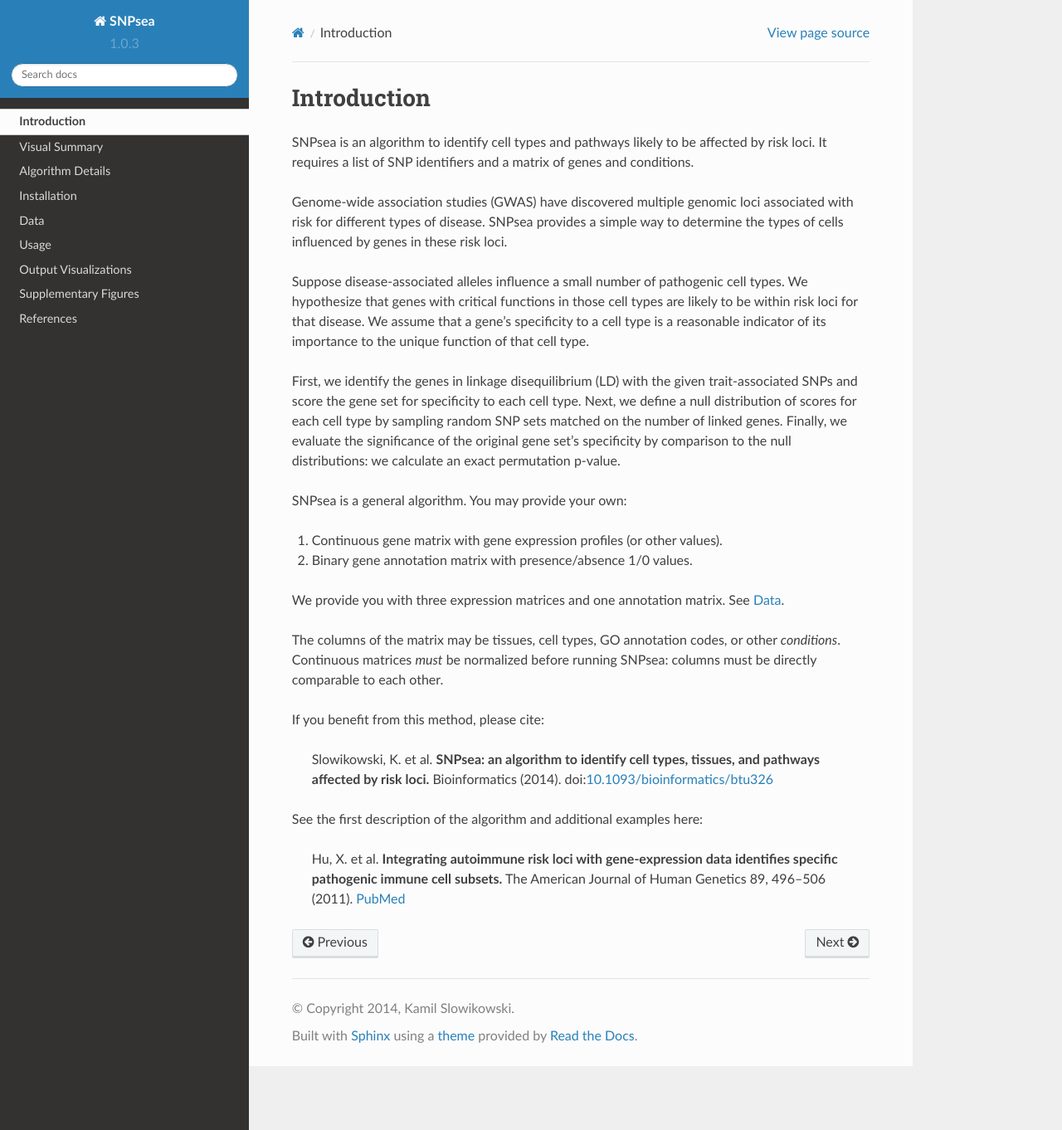
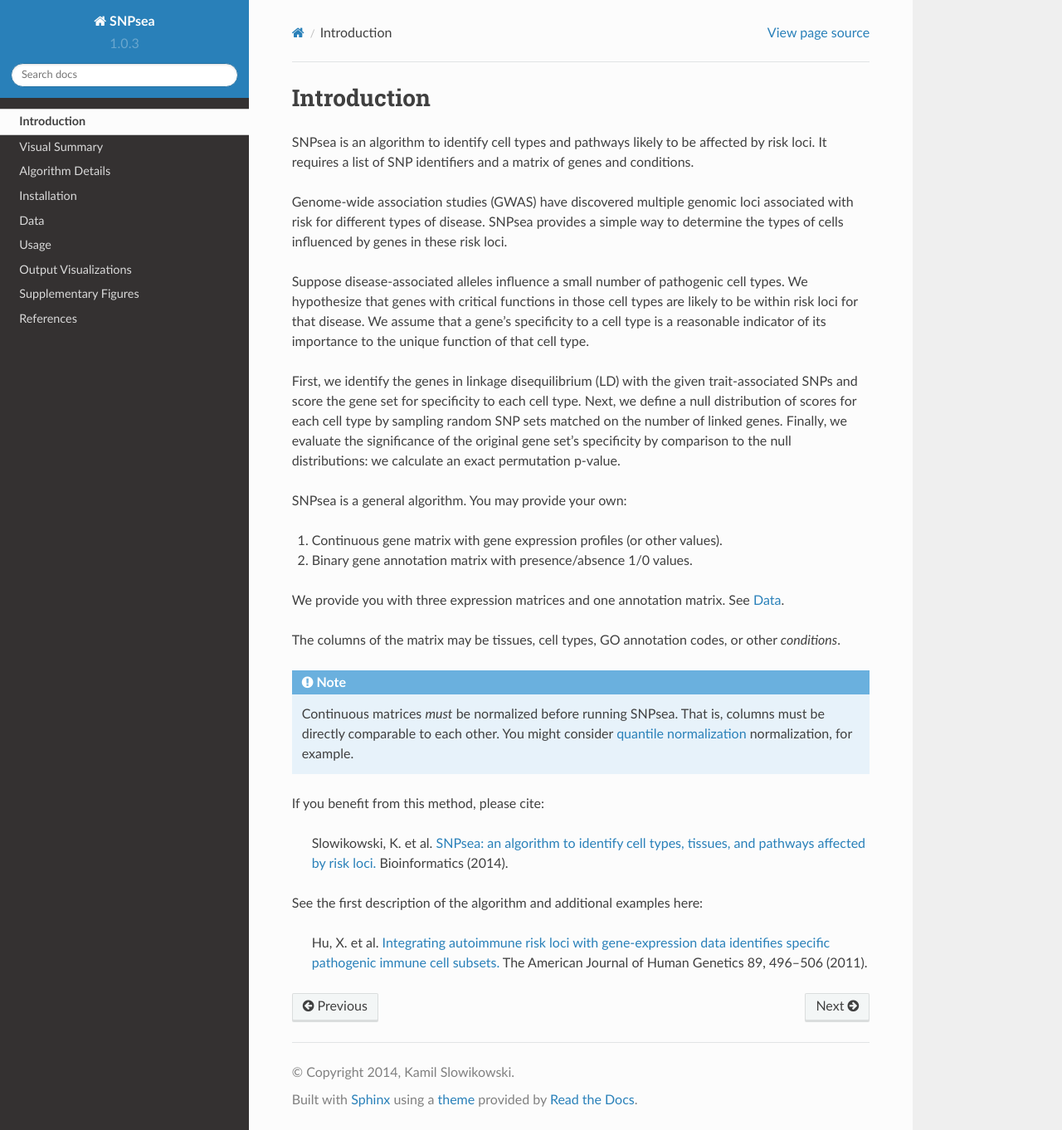
Before and after one commit to slowkow/snpsea, a Sphinx documentation site: the page built from docs/introduction.rst, in a window 1280 px wide and 1362 px high. Shown: the whole window at 83% size. Built offline with Sphinx 7.4.7 and the Read the Docs theme 2.0.0, drawn with Linux system fonts in a browser that asks for light colours.

Commit message:
fix links in introduction
Also, make the note about normalization more noticeable and add a link to
quantilize normalization.

```diff
--- a/docs/introduction.rst
+++ b/docs/introduction.rst
@@ -31,23 +31,27 @@ SNPsea is a general algorithm. You may provide your own:
 2. Binary gene annotation matrix with presence/absence 1/0 values.
 
 We provide you with three expression matrices and one annotation matrix.
-See `Data <#data>`__.
+See `Data <http://snpsea.readthedocs.org/en/latest/data.html>`__.
 
 The columns of the matrix may be tissues, cell types, GO annotation
-codes, or other *conditions*. Continuous matrices *must* be normalized
-before running SNPsea: columns must be directly comparable to each
-other.
+codes, or other *conditions*.
+
+.. note::
+
+   Continuous matrices *must* be normalized before running SNPsea. That is,
+   columns must be directly comparable to each other. You might consider
+   `quantile normalization <http://www.ncbi.nlm.nih.gov/pubmed/12538238>`__
+   normalization, for example.
 
 If you benefit from this method, please cite:
 
-    Slowikowski, K. et al. **SNPsea: an algorithm to identify cell
-    types, tissues, and pathways affected by risk loci.** Bioinformatics
-    (2014).
-    doi:\ `10.1093/bioinformatics/btu326 <http://bioinformatics.oxfordjournals.org/content/early/2014/05/10/bioinformatics.btu326>`__
+    Slowikowski, K. et al. `SNPsea: an algorithm to identify cell types,
+    tissues, and pathways affected by risk loci.
+    <http://www.ncbi.nlm.nih.gov/pubmed/24813542>`__ Bioinformatics (2014).
 
 See the first description of the algorithm and additional examples here:
 
-    Hu, X. et al. **Integrating autoimmune risk loci with
-    gene-expression data identifies specific pathogenic immune cell
-    subsets.** The American Journal of Human Genetics 89, 496–506
-    (2011). `PubMed <http://www.ncbi.nlm.nih.gov/pubmed/21963258>`__
+    Hu, X. et al. `Integrating autoimmune risk loci with gene-expression
+    data identifies specific pathogenic immune cell subsets.
+    <http://www.ncbi.nlm.nih.gov/pubmed/21963258>`__ The American Journal of
+    Human Genetics 89, 496–506 (2011).
```
